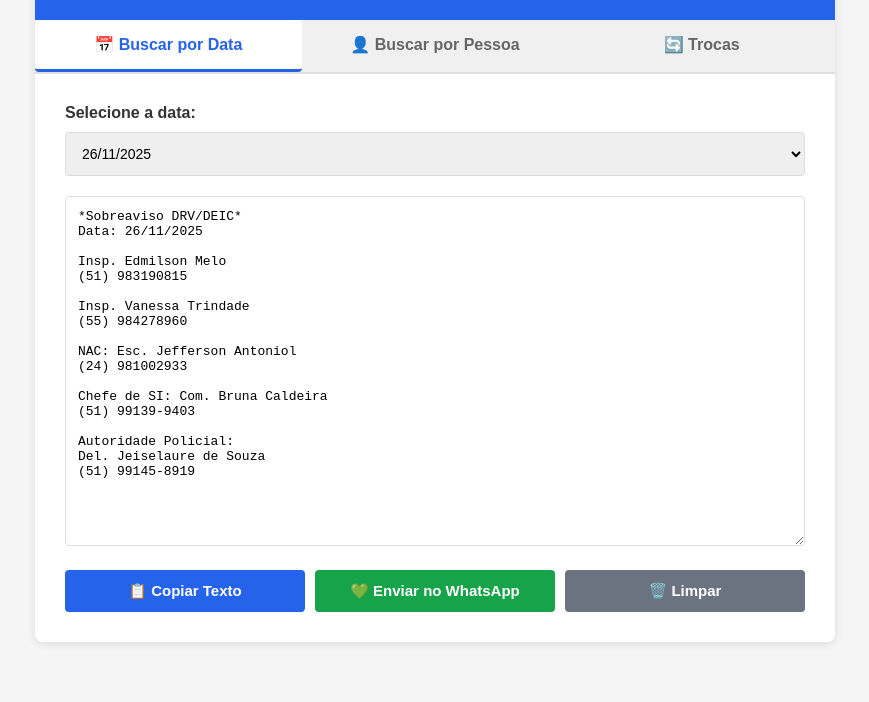
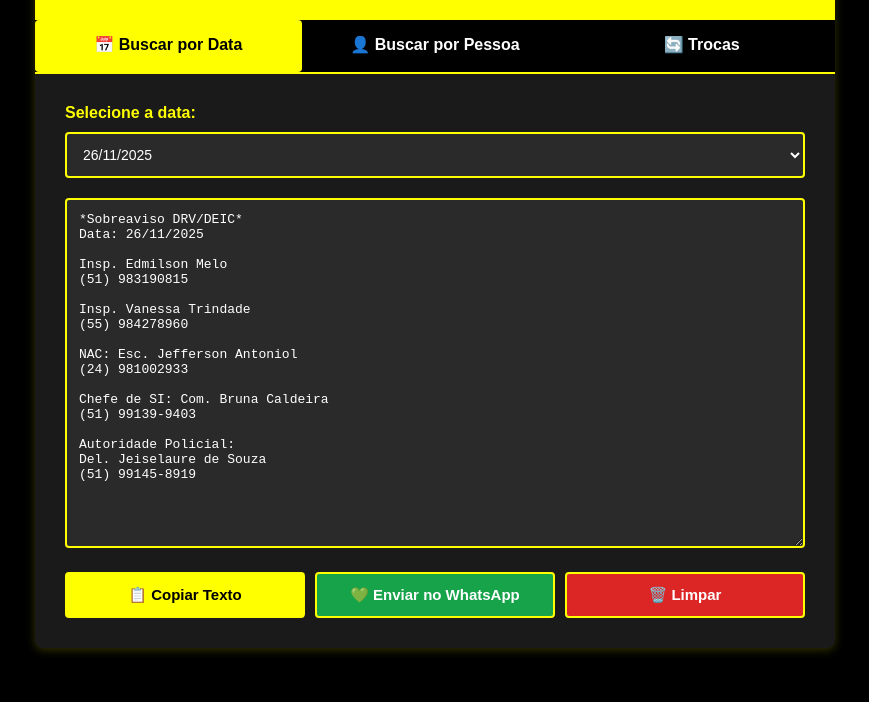
Before and after one commit to GXM33/SOBREAVISO7, a plain HTML site: page index.html in a window 1280 px wide. Shown: the part 98-800 px from the top of the page, without its empty margins (205-1074 px from the left). Drawn offline with Linux system fonts and the light colour scheme.

Commit message:
Update index.html

```diff
--- a/index.html
+++ b/index.html
@@ -13,23 +13,23 @@
 
         body {
             font-family: Arial, sans-serif;
-            background: #f5f5f5;
+            background: #000000;
             padding: 20px;
-            color: #333;
+            color: #ffffff;
         }
 
         .container {
             max-width: 800px;
             margin: 0 auto;
-            background: white;
+            background: #1a1a1a;
             border-radius: 8px;
-            box-shadow: 0 2px 10px rgba(0,0,0,0.1);
+            box-shadow: 0 2px 10px rgba(255, 255, 0, 0.2);
             overflow: hidden;
         }
 
         .header {
-            background: #2563eb;
-            color: white;
+            background: #ffff00;
+            color: #000000;
             padding: 30px 20px;
             text-align: center;
         }
@@ -41,8 +41,8 @@
 
         .tabs {
             display: flex;
-            background: #f0f0f0;
-            border-bottom: 2px solid #ddd;
+            background: #000000;
+            border-bottom: 2px solid #ffff00;
         }
 
         .tab-btn {
@@ -53,19 +53,19 @@
             cursor: pointer;
             font-size: 16px;
             font-weight: bold;
-            color: #666;
+            color: #ffffff;
             transition: all 0.3s;
             border-bottom: 3px solid transparent;
         }
 
         .tab-btn.active {
-            background: white;
-            color: #2563eb;
-            border-bottom-color: #2563eb;
+            background: #ffff00;
+            color: #000000;
+            border-bottom-color: #ffff00;
         }
 
         .tab-btn:hover {
-            background: #f9f9f9;
+            background: #333333;
         }
 
         .content {
@@ -84,21 +84,28 @@
             display: block;
             margin-bottom: 10px;
             font-weight: bold;
-            color: #333;
+            color: #ffff00;
         }
 
         select, textarea {
             width: 100%;
             padding: 12px;
             margin-bottom: 20px;
-            border: 1px solid #ddd;
+            border: 2px solid #ffff00;
             border-radius: 4px;
             font-size: 14px;
             font-family: Arial, sans-serif;
+            background: #2a2a2a;
+            color: #ffffff;
         }
 
         select {
             cursor: pointer;
+        }
+
+        select option {
+            background: #2a2a2a;
+            color: #ffffff;
         }
 
         textarea {
@@ -109,8 +116,8 @@
         }
 
         .swap-container {
-            background: #f9f9f9;
-            border: 1px solid #ddd;
+            background: #2a2a2a;
+            border: 2px solid #ffff00;
             border-radius: 8px;
             padding: 16px;
             margin-bottom: 20px;
@@ -139,7 +146,7 @@
         .swap-arrow {
             text-align: center;
             font-weight: bold;
-            color: #2563eb;
+            color: #ffff00;
             font-size: 18px;
         }
 
@@ -151,7 +158,7 @@
 
         button {
             padding: 12px 20px;
-            border: none;
+            border: 2px solid #ffff00;
             border-radius: 4px;
             cursor: pointer;
             font-size: 15px;
@@ -162,12 +169,12 @@
         }
 
         .btn-copy {
-            background: #2563eb;
-            color: white;
+            background: #ffff00;
+            color: #000000;
         }
 
         .btn-copy:hover {
-            background: #1d4ed8;
+            background: #ffff66;
         }
 
         .btn-whatsapp {
@@ -180,12 +187,12 @@
         }
 
         .btn-clear {
-            background: #6b7280;
+            background: #dc2626;
             color: white;
         }
 
         .btn-clear:hover {
-            background: #4b5563;
+            background: #b91c1c;
         }
 
         @media (max-width: 600px) {
```
